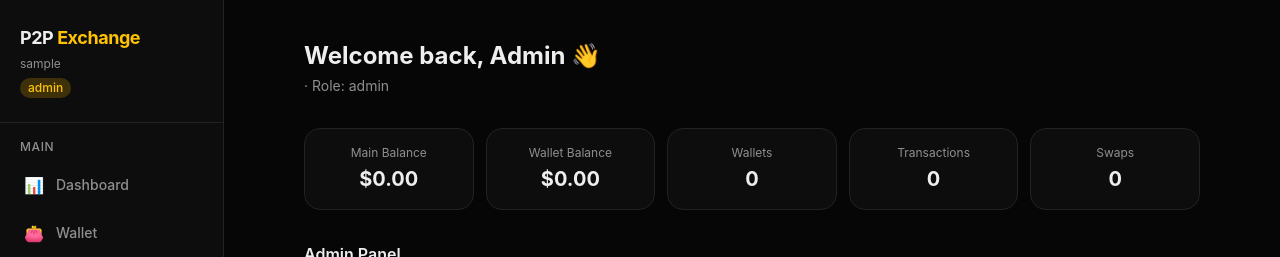
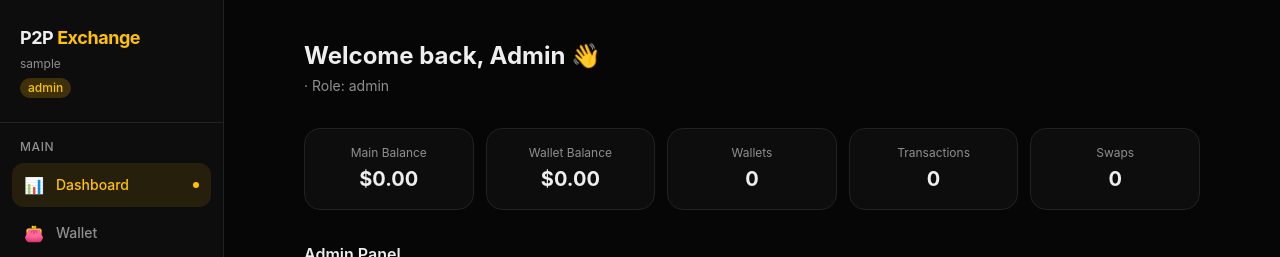
Before and after one commit to SheddyDeCoder/P2P-Mock-Project, a Next.js app in the folder frontend/my-app/: page /admin in a window 1280 px wide. Shown: the top 257 px of the page. Built offline with nearby package versions, Linux system fonts and the light colour scheme; no server answers; sample sign-in values are in the browser's storage.

Commit message:
added a roleRoutes in the lib

```diff
--- a/frontend/my-app/components/layout/Sidebar.tsx
+++ b/frontend/my-app/components/layout/Sidebar.tsx
@@ -3,8 +3,15 @@
 import { useEffect, useState } from 'react';
 import { useRouter, usePathname } from 'next/navigation';
 
-const userNavItems = [
-  { label: 'Dashboard', path: '/dashboard', icon: '📊' },
+// ✅ After — dynamic based on role
+const getDashboardPath = (role: string) => {
+  if (role === 'admin') return '/admin';
+  if (role === 'moderator') return '/moderator';
+  return '/dashboard';
+};
+
+const getUserNavItems = (role: string) => [
+  { label: 'Dashboard', path: getDashboardPath(role), icon: '📊' },
   { label: 'Wallet', path: '/wallet', icon: '👛' },
   { label: 'Funding', path: '/funding', icon: '🏦' },
   { label: 'Swap', path: '/swap', icon: '🔄' },
@@ -69,7 +76,7 @@ function NavContent({
           Main
         </p>
         <ul className="flex flex-col gap-1 mb-6">
-          {userNavItems.map((item) => (
+          {getUserNavItems(role).map((item) => (
             <li key={item.path}>
               <button
                 onClick={() => onNavigate(item.path)}
--- /dev/null
+++ b/frontend/my-app/lib/roleRoutes.ts
@@ -0,0 +1,9 @@
+// lib/roleRoutes.ts
+export const getRoleRoute = (role: string): string => {
+  const routes: Record<string, string> = {
+    admin: '/admin',
+    moderator: '/moderator',
+    user: '/dashboard',
+  };
+  return routes[role] ?? '/dashboard';
+};
--- a/frontend/my-app/lib/services.ts
+++ b/frontend/my-app/lib/services.ts
@@ -40,6 +40,7 @@ export type EscrowUpdatePayload = {
   contractAddress?: string;
 };
 export type WalletFundPayload = {
+  type: 'deposit' | 'withdrawal';
   walletAddress: string;
   asset: string;
   amount: number;
```
